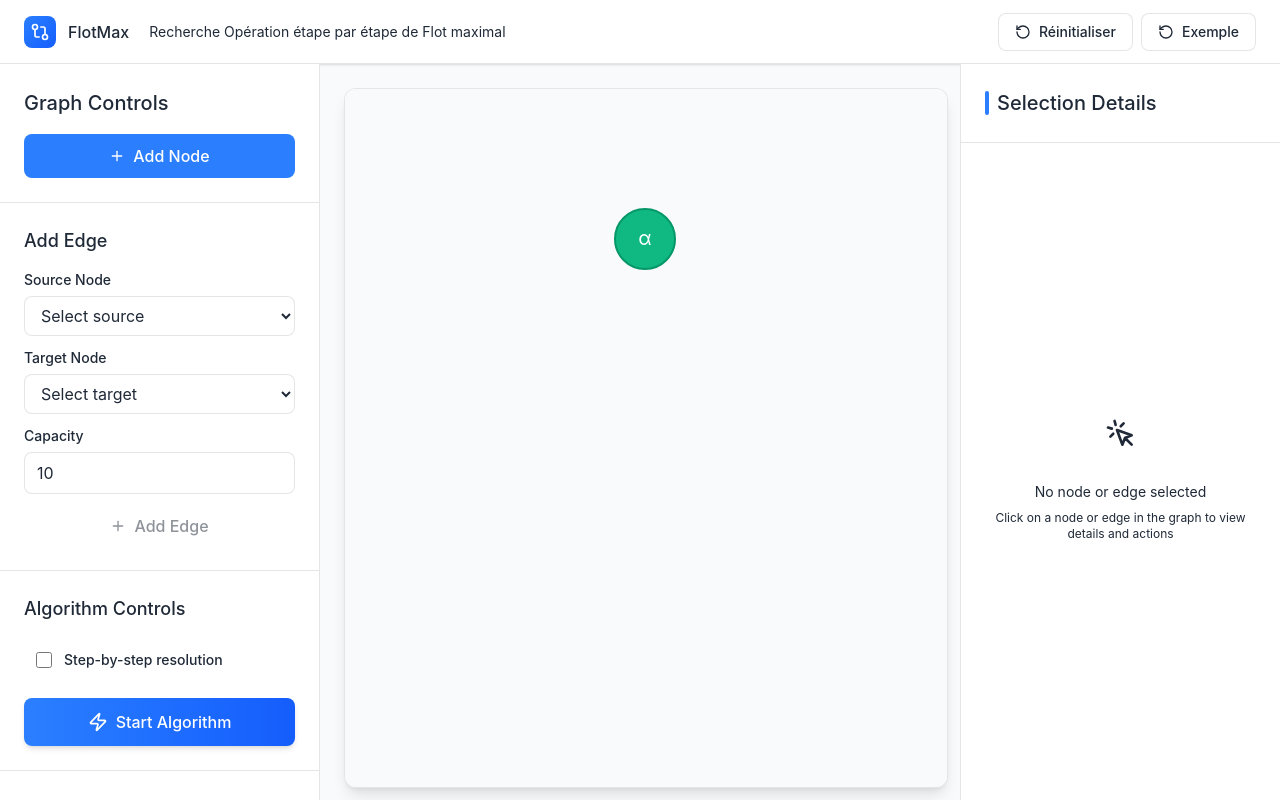
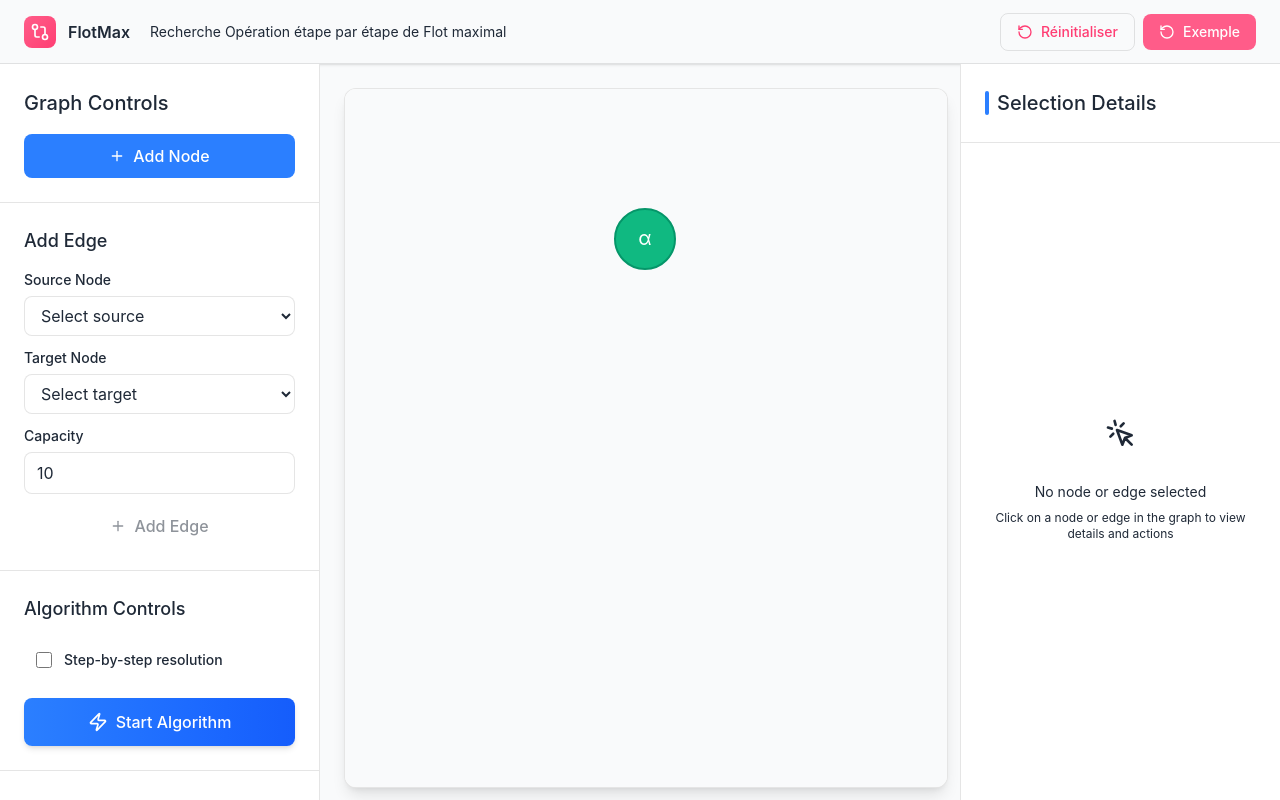
Before and after one commit to TheReasonWePlay/RO-FLOT-MAX, a React (Vite) app: page / in a window 1280 px wide. Built offline with nearby package versions, Linux system fonts and the light colour scheme.

Commit message:
Changement de couleur dans Navbar.tsx

```diff
--- a/src/app/components/Navbar.tsx
+++ b/src/app/components/Navbar.tsx
@@ -11,30 +11,38 @@ interface NavbarProps {
 
 export function Navbar({ onReset, onExample }: NavbarProps) {
   return (
-    <nav className="h-16 border-b border-border bg-white px-6 flex items-center justify-between shadow-sm">
+    <nav className="h-16 border-b border-border bg-background px-6 flex items-center justify-between shadow-sm">
       <div className="flex items-center gap-3">
-        <div className="w-8 h-8 rounded-lg bg-gradient-to-br from-blue-500 to-blue-600 flex items-center justify-center">
+
+        <div className="w-8 h-8 rounded-lg bg-gradient-to-br from-[#ff5c89] to-[#ff3d73] flex items-center justify-center">
           <GitCompare className="w-5 h-5 text-white" />
         </div>
-        <h1 className="text-foreground">FlotMax</h1>
-        <span className="text-sm text-muted-foreground ml-2">Recherche Opération étape par étape de Flot maximal</span>
+
+        <h1 className="text-foreground font-semibold">FlotMax</h1>
+
+        <span className="text-sm text-muted-foreground ml-2">
+          Recherche Opération étape par étape de Flot maximal
+        </span>
       </div>
 
       <div className="flex items-center gap-2">
+
         <button
           onClick={onReset}
-          className="px-4 py-2 rounded-lg border border-border bg-white hover:bg-destructive/10 text-destructive transition-colors flex items-center gap-2 text-sm"
+          className="px-4 py-2 rounded-lg border border-border bg-transparent hover:bg-red-500/10 text-[#ff3d73] transition flex items-center gap-2 text-sm"
         >
           <RotateCcw className="w-4 h-4" />
           Réinitialiser
         </button>
+
         <button
           onClick={onExample}
-          className="px-4 py-2 rounded-lg border border-border bg-white hover:bg-destructive/10 text-destructive transition-colors flex items-center gap-2 text-sm"
+          className="px-4 py-2 rounded-lg bg-[#ff5c89] hover:bg-[#ff3d73] text-white transition flex items-center gap-2 text-sm"
         >
           <RotateCcw className="w-4 h-4" />
           Exemple
         </button>
+
       </div>
     </nav>
   );
```
